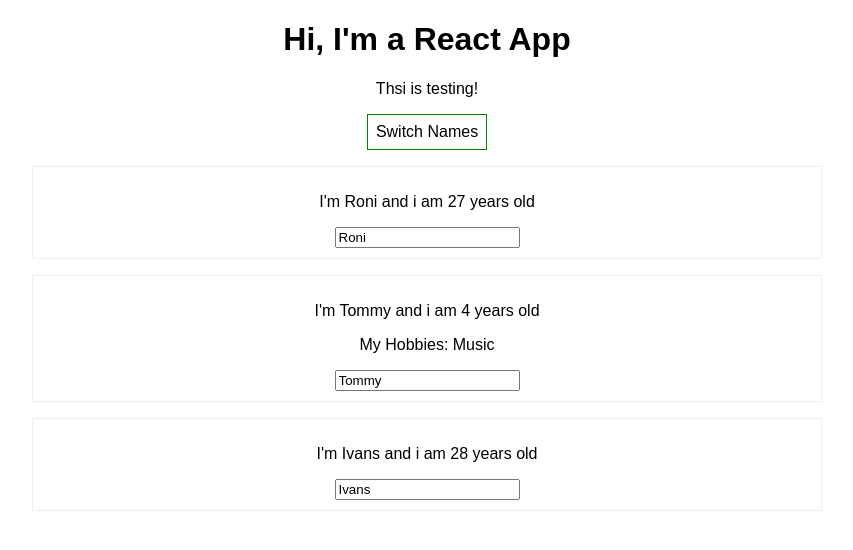
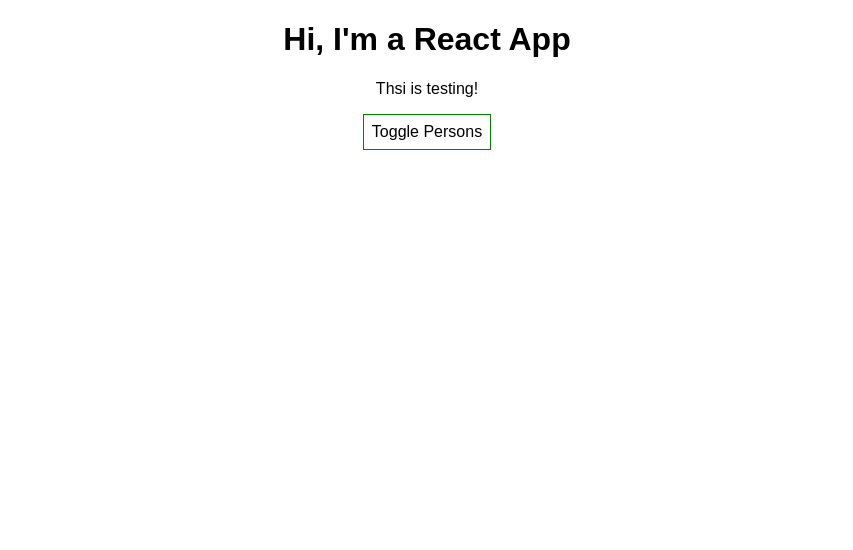
Before and after one commit to vani1992-seelam/build-react-app, a React (Create React App) app in the folder react-complete-guide/: page / in a window 1280 px wide. Shown: the top 550 px of the page, without its empty margins (213-1066 px from the left). Built offline with nearby package versions, Linux system fonts and the light colour scheme.

Commit message:
Rendering content conditionally

```diff
--- a/react-complete-guide/src/App.js
+++ b/react-complete-guide/src/App.js
@@ -9,7 +9,8 @@
       { name: "Tommy", age: 4 },
       { name: "Ivans", age: 28 }
     ],
-    otherState: "some other value"
+    otherState: "some other value",
+    showPersons: false
   };
 
   switchNameHandler = newName => {
@@ -33,6 +34,11 @@
     });
   };
 
+  togglePersonsHandler = () => {
+    const doesShow = this.state.showPersons;
+    this.setState({ showPersons: !doesShow });
+  };
+
   render() {
     const style = {
       backgroundColor: "white",
@@ -46,12 +52,11 @@
         <h1>Hi, I'm a React App</h1>
         <p>Thsi is testing!</p>
         {/* alternate arrow function for binding  */}
-        <button
-          style={style}
-          onClick={() => this.switchNameHandler("Maxiwill")}
-        >
-          Switch Names
+        <button style={style} onClick={this.togglePersonsHandler}>
+          Toggle Persons
         </button>
+        {this.state.showPersons === true ? (
+          <div>
             <Person
               name={this.state.Persons[0].name}
               age={this.state.Persons[0].age}
@@ -70,6 +75,8 @@
               age={this.state.Persons[2].age}
             />
           </div>
+        ) : null}
+      </div>
     );
   }
 }
```
Lines whose indentation alone changed are shown as unchanged.
